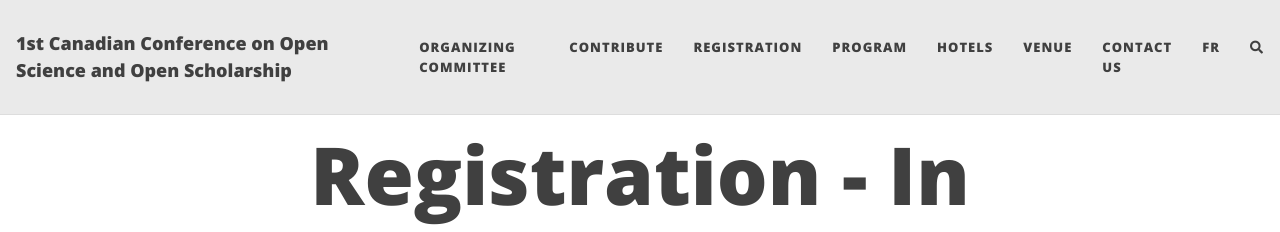
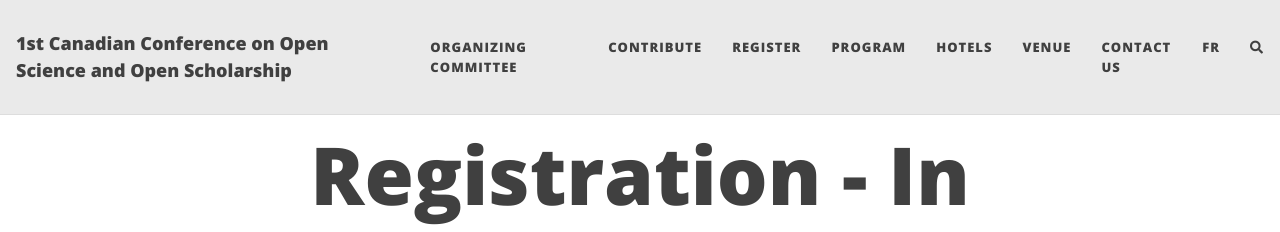
Before and after one commit to oscanada/oscanada.github.io, a Jekyll site: the page built from en/registration.html, in a window 1280 px wide. Shown: the top 232 px of the page. Built offline with Jekyll 4.4.1, drawn with Linux system fonts in a browser that asks for light colours; nearby versions of some CDN libraries; comment, search, counter and statistics services are not loaded.

Commit message:
Update navigation.yml

```diff
--- a/_data/navigation.yml
+++ b/_data/navigation.yml
@@ -4,7 +4,7 @@ en:
     url: /en/organizing-committee
   - title: Contribute
     url: /en/call-for-contributions
-  - title: Registration
+  - title: Register
     url: /en/registration
   - title: Program
     url: /en/program
```
